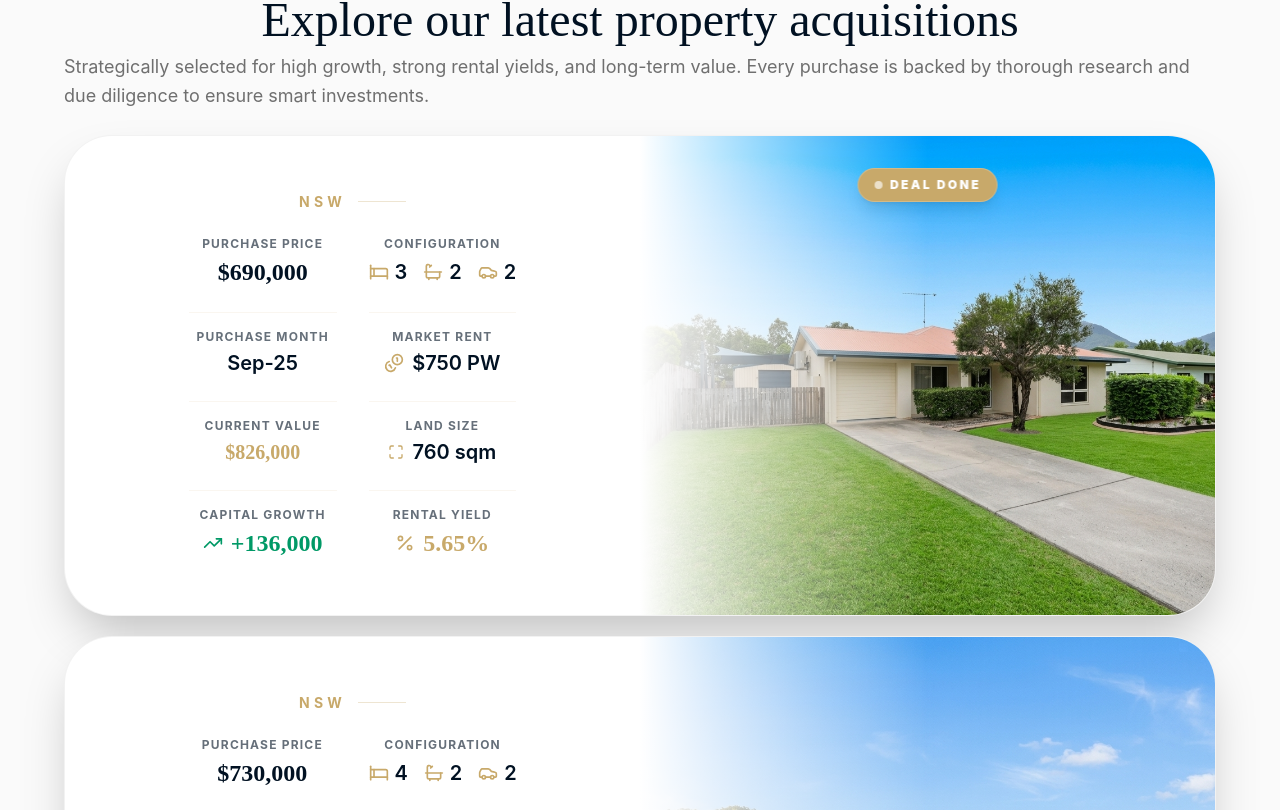
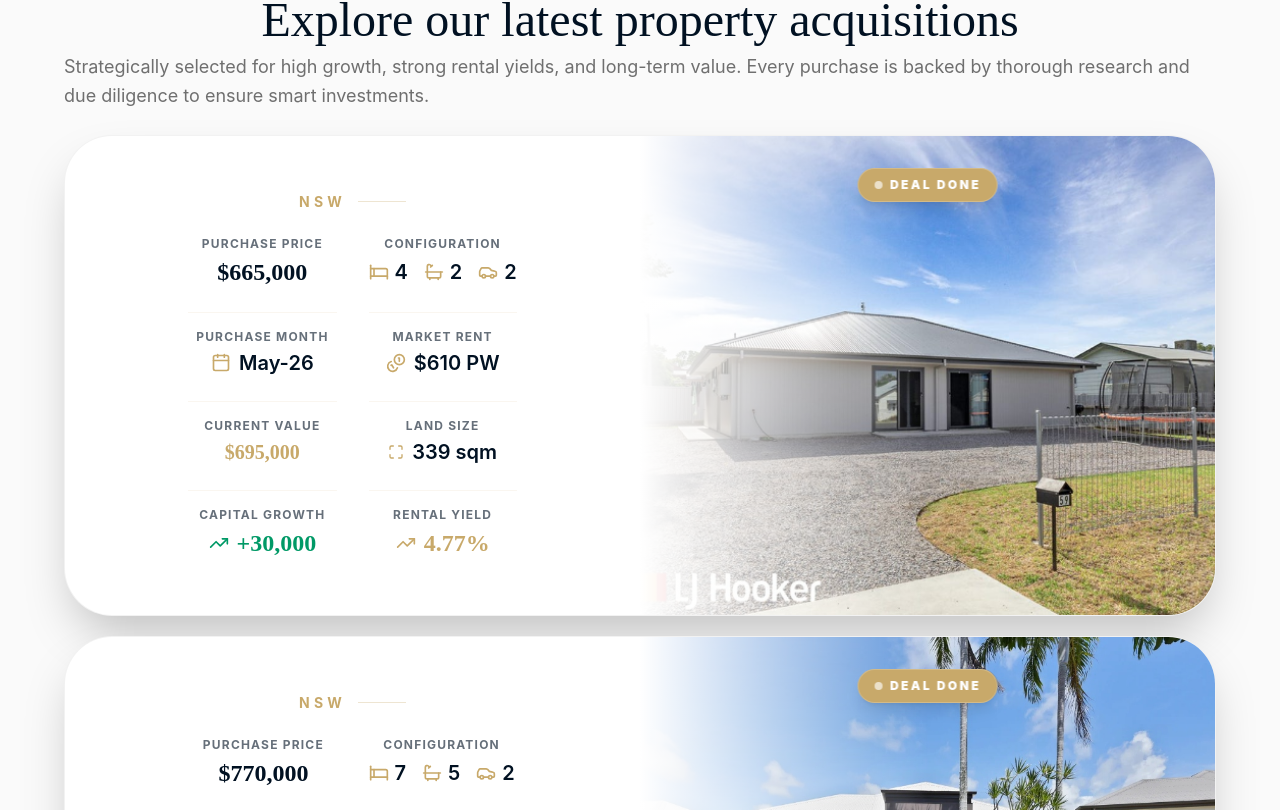
Before and after one commit to jasvithlani1/jj-property-online, a React (Vite) app: page /case-studies in a window 1280 px wide. Shown: the part 930-1740 px from the top of the page. Built offline with nearby package versions, Linux system fonts and the light colour scheme; no server answers.

Commit message:
feat: sort acquisitions by month, add calendar icon, update rental yield icon, show deal done badge everywhere, update header stats

```diff
--- a/src/pages/CaseStudies.tsx
+++ b/src/pages/CaseStudies.tsx
@@ -1,5 +1,5 @@
 import { motion } from 'framer-motion';
-import { ArrowRight, Star, Bed, Bath, Car, Maximize, TrendingUp, Percent, Coins } from 'lucide-react';
+import { ArrowRight, Star, Bed, Bath, Car, Maximize, TrendingUp, Coins, Calendar } from 'lucide-react';
 import { useState, useEffect } from 'react';
 import { client, urlFor } from '../lib/sanity';
 import SEO from '../components/SEO';
@@ -132,7 +132,7 @@ export default function CaseStudies() {
             ]).map((stat: any) => (
               <div key={stat.label} className="flex items-center gap-3 px-6 py-4 rounded-[1.25rem] bg-[#011122] shadow-xl border border-gold/20 hover:-translate-y-1 transition-transform duration-300">
                 {stat.iconName === 'Star' && <Star className="w-4 h-4 fill-amber-400 text-amber-400" />}
-                <span className="text-2xl font-serif text-white">{stat.value}</span>
+                <span className="text-2xl font-serif text-white">{stat.value === '$5M+' ? '$6M+' : stat.value}</span>
                 <span className="text-xs font-bold uppercase tracking-widest text-gold">{stat.label}</span>
               </div>
             ))}
@@ -268,7 +268,14 @@ export default function CaseStudies() {
           </div>
 
           <div className="space-y-5">
-            {acquisitions.map((prop, i) => {
+            {[...acquisitions].sort((a, b) => {
+              const parseDate = (mStr: string) => {
+                const [mon, yr] = mStr.split('-');
+                const monthIndex = ['Jan', 'Feb', 'Mar', 'Apr', 'May', 'Jun', 'Jul', 'Aug', 'Sep', 'Oct', 'Nov', 'Dec'].indexOf(mon);
+                return new Date(2000 + parseInt(yr), monthIndex).getTime();
+              };
+              return parseDate(b.month) - parseDate(a.month);
+            }).map((prop, i) => {
               const [beds, baths, cars] = prop.config.split(' / ');
               return (
               <motion.div
@@ -309,7 +316,10 @@ export default function CaseStudies() {
 
                     <div className="flex flex-col pt-4 border-t border-gold/10">
                       <span className="text-xs font-bold uppercase tracking-widest text-[#011122] opacity-60 mb-1">Purchase Month</span>
-                      <span className="text-xl font-sans text-[#011122] font-semibold">{prop.month}</span>
+                      <div className="flex items-center justify-center gap-2">
+                        <Calendar className="w-5 h-5 text-gold" />
+                        <span className="text-xl font-sans text-[#011122] font-semibold">{prop.month}</span>
+                      </div>
                     </div>
                     <div className="flex flex-col pt-4 border-t border-gold/10">
                       <span className="text-xs font-bold uppercase tracking-widest text-[#011122] opacity-60 mb-1">Market Rent</span>
@@ -341,7 +351,7 @@ export default function CaseStudies() {
                     <div className="flex flex-col pt-4 border-t border-gold/10">
                       <span className="text-xs font-bold uppercase tracking-widest text-[#011122] opacity-60 mb-1">Rental Yield</span>
                       <div className="flex items-center justify-center gap-2">
-                        <Percent className="w-5 h-5 text-gold" />
+                        <TrendingUp className="w-5 h-5 text-gold" />
                         <span className="text-2xl font-serif text-gold font-bold">{prop.yield}</span>
                       </div>
                     </div>
@@ -358,12 +368,10 @@ export default function CaseStudies() {
                   <div className="absolute inset-0 bg-gradient-to-r from-white via-transparent to-transparent opacity-10 lg:opacity-100" />
 
                   {/* Deal Done Badge */}
-                  {prop.dealDone && (
-                    <div className="absolute top-8 left-1/2 -translate-x-1/2 bg-gold text-white text-xs font-black uppercase tracking-[0.2em] px-4 py-2 rounded-full shadow-lg border border-white/20 backdrop-blur-sm z-10 flex items-center gap-2">
-                      <div className="w-2 h-2 rounded-full bg-white animate-pulse" />
-                      Deal Done
-                    </div>
-                  )}
+                  <div className="absolute top-8 left-1/2 -translate-x-1/2 bg-gold text-white text-xs font-black uppercase tracking-[0.2em] px-4 py-2 rounded-full shadow-lg border border-white/20 backdrop-blur-sm z-10 flex items-center gap-2">
+                    <div className="w-2 h-2 rounded-full bg-white animate-pulse" />
+                    Deal Done
+                  </div>
                 </div>
               </motion.div>
             )})}
```
